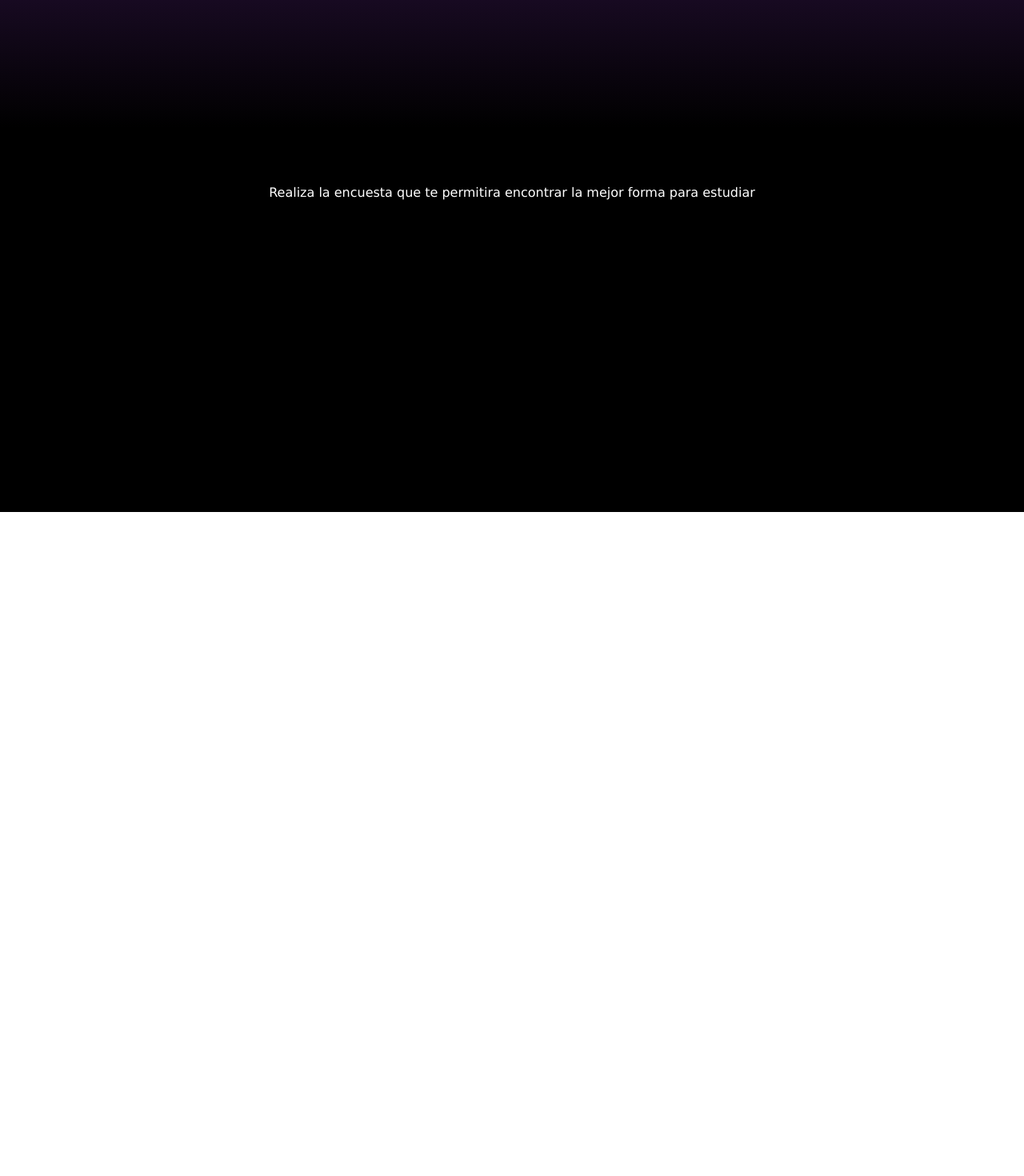
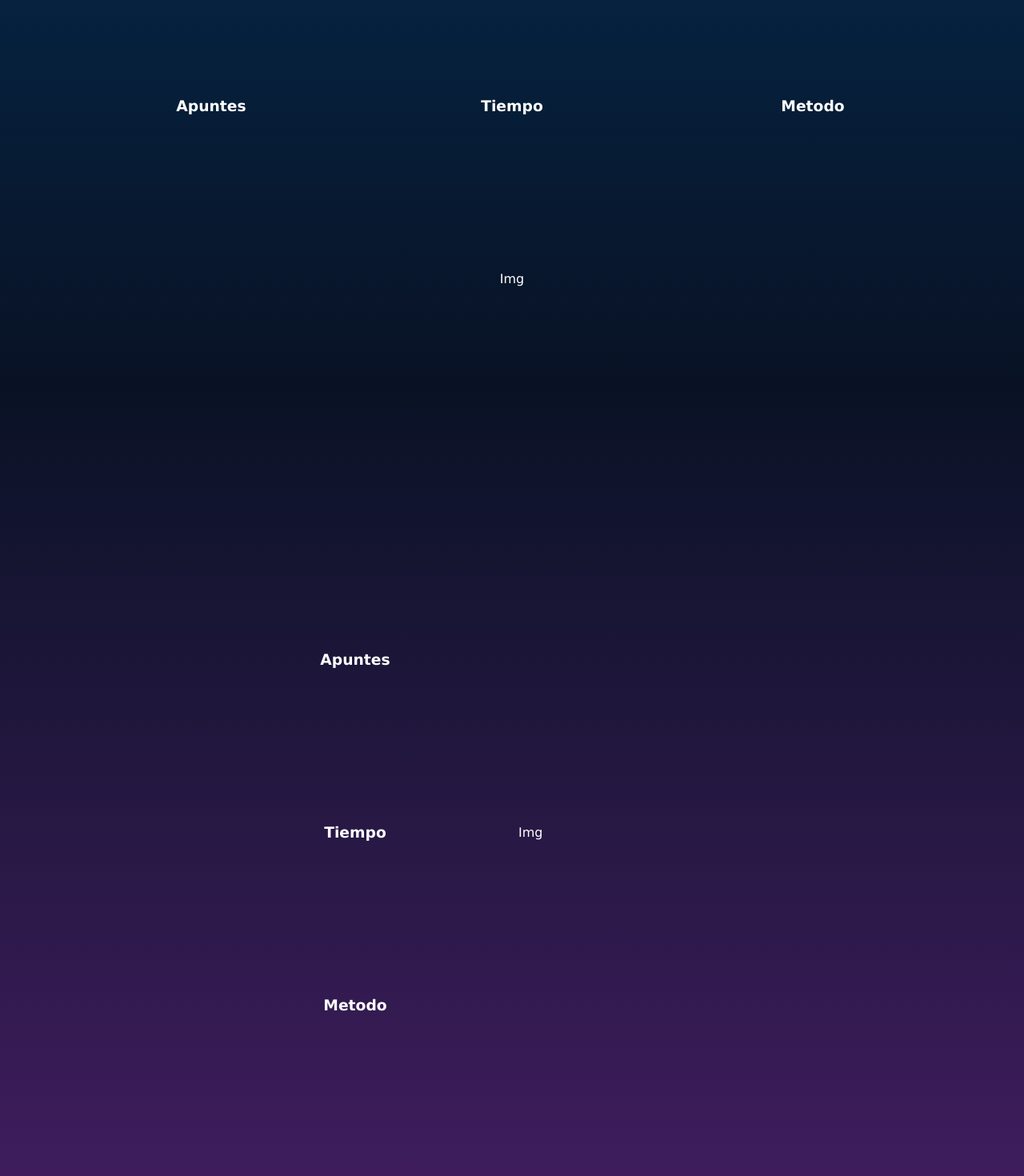
Before and after one commit to TheoBM5/Mindboost, a React (Vite) app: page /about in a window 1280 px wide. Shown: the part 1760-3230 px from the top of the page at 80% size. Before the commit the page ends 2400 px from the top, so only its background shows below. Built offline with nearby package versions, Linux system fonts and the light colour scheme; no server answers.

Commit message:
Estructura de la landing page

```diff
--- a/src/pages/About/About.css
+++ b/src/pages/About/About.css
@@ -35,6 +35,15 @@
 .slides3{
     background-color: linear-gradient(454deg, #806240, #ff5353);
 }
+
+.slides4{
+    background-color: linear-gradient(454deg, #5eacb4, #349292);
+}
+
+.slides5{
+    background-color: linear-gradient(454deg, #408046, #25ff3b);
+}
+
 
 
 .panel-content{
@@ -139,3 +148,71 @@
     transform: translateY(0);
     filter: blur(4px);
 }
+
+.panel-information1{
+    display: grid;
+    grid-template-areas: "content1 content2 content3"
+                         "info info info";
+    grid-template-columns: [col-start] 22.5rem [mid-start] 22.5rem [mid] 22.5rem [col-end];
+    grid-template-rows: [row-start] 12.5rem [row-mid] 12.5rem [row-end];
+    align-items: center;
+    justify-content: center;
+    gap: 1rem;
+}
+
+.info-1{
+    grid-area: content1;
+    text-align: center;
+}
+
+.info-2{
+    grid-area: content2;
+    text-align: center;
+}
+
+.info-3{
+    grid-area: content3;
+    text-align: center;
+}
+
+.info-g{
+    grid-area: info;
+    text-align: center;
+}
+
+.panel-detail-information{
+    display: grid;
+    grid-template-areas: "info1 imgdetail"
+                         "info2 imgdetail"
+                         "info3 imgdetail";
+    grid-template-columns: [col-start] 23.5rem [mid] 23.5rem [col-end];
+    grid-template-rows: [row-start] 12.5rem [row-mid] 12.5rem [row-mid-end] 12.5rem [row-end];
+    align-items: center;
+    justify-content: center;
+    gap: 1rem;
+}
+
+.info-detail-1{
+    grid-area: info1;
+    text-align: center;
+}
+
+.info-detail-2{
+    grid-area: info2;
+    text-align: center;
+}
+
+.info-detail-3{
+    grid-area: info3;
+    text-align: center;
+}
+
+.info-img{
+    grid-area: imgdetail;
+}
+
+.panel-ia
+{
+    display: flex;
+
+}
--- a/src/pages/About/About.jsx
+++ b/src/pages/About/About.jsx
@@ -30,9 +30,32 @@ function About() {
 
         </div>
         <div className='slides slides3 '>
-          <div>
-            <p>Realiza la encuesta que te permitira encontrar la mejor forma para estudiar</p>
+          <div className='panel-information1'>
+            <h3 className='info-1'>Apuntes</h3>
+            <h3 className='info-2'>Tiempo</h3>
+            <h3 className='info-3'>Metodo</h3>
+            <p className='info-g'>Img</p>
           </div>
+        </div>
+        <div className='slides slides4'>
+          <div className='panel-detail-information'>
+            <h3 className='info-detail-1'>Apuntes</h3>
+            <h3 className='info-detail-2'>Tiempo</h3>
+            <h3 className='info-detail-3'>Metodo</h3>
+            <p className='info-img'>Img</p>
+          </div>
+        </div>
+        <div className='slides slides5'>
+            <img alt='IA'/>
+            <h2>Intelegencia artificial</h2>
+        </div>
+        <div className='slides slides6'>
+            <h2>Repeticion Espaciada</h2>
+            <img alt='IA'/>
+        </div>
+        <div className='slides slides7'>
+            <img alt='Progress'/>
+            <h2>Progreso</h2>
         </div>
       </div>
   )
```
